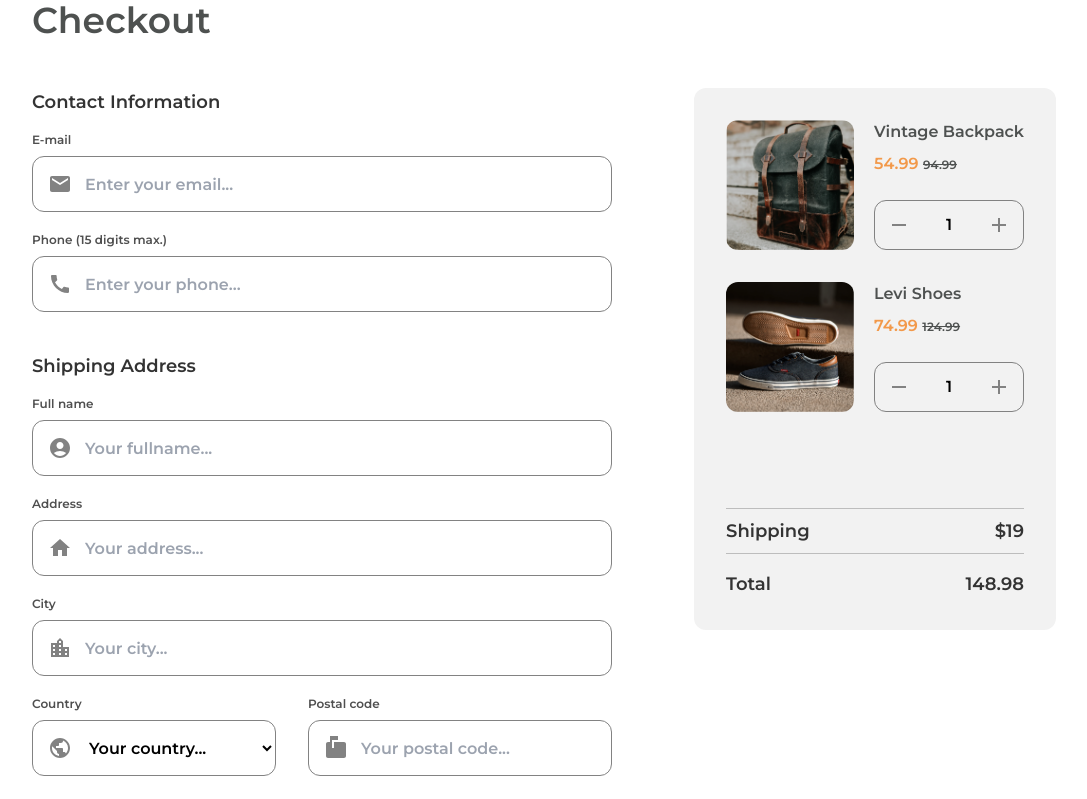
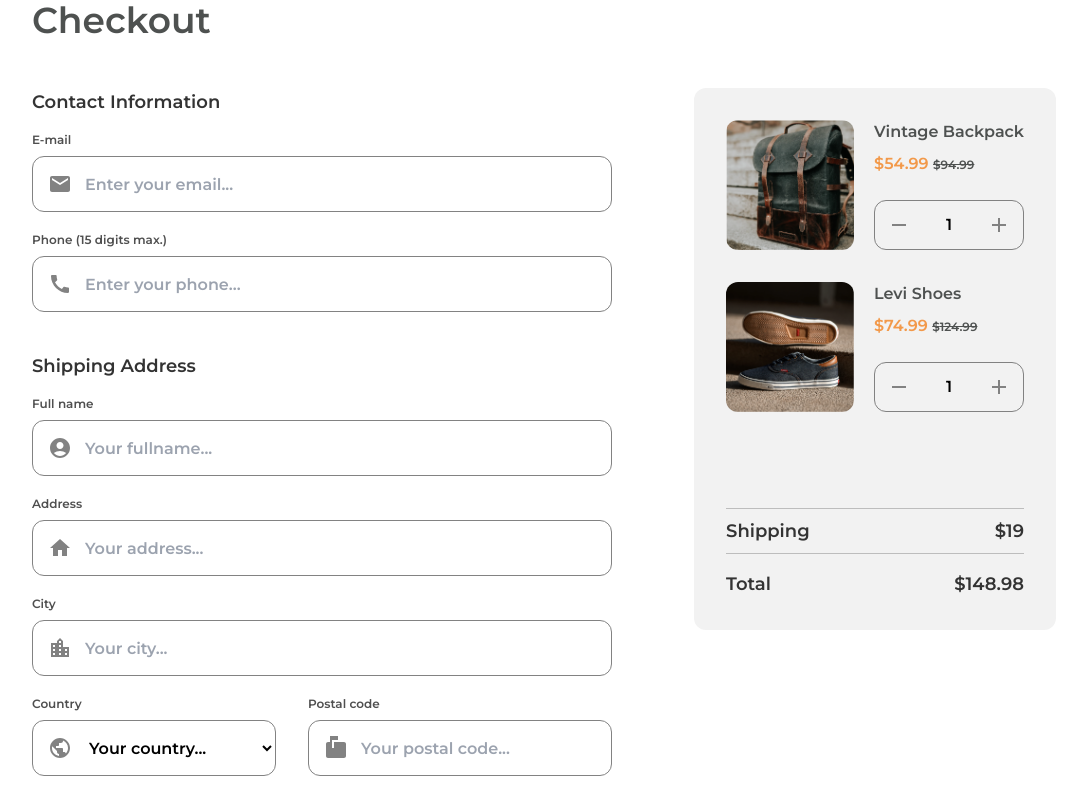
Before and after one commit to farhaan-mukarram/dev-challenges-checkout-page, a React (Vite) app: page / in a window 1280 px wide. Shown: the top 799 px of the page, without its empty margins (96-1183 px from the left). Built offline with nearby package versions, Linux system fonts and the light colour scheme.

Commit message:
fix: fix prices in the checkout card missing a $ sign at the start

```diff
--- a/src/components/CheckoutCard/index.tsx
+++ b/src/components/CheckoutCard/index.tsx
@@ -105,10 +105,10 @@ const CheckoutCard = () => {
                   <h4 className="text-base text-[#4E5150]">{title}</h4>
                   <p>
                     <span className="text-[#F2994A]">
-                      {discountedUnitPrice}
+                      ${discountedUnitPrice}
                     </span>{" "}
                     <span className="line-through text-xs text-[#4E5150]">
-                      {unitPrice}
+                      ${unitPrice}
                     </span>
                   </p>
                 </div>
@@ -146,7 +146,7 @@ const CheckoutCard = () => {
 
         <div className="flex justify-between text-lg text-[#333333]">
           <p>Total</p>
-          <p>{totalCost}</p>
+          <p>${totalCost}</p>
         </div>
       </div>
     </section>
```
